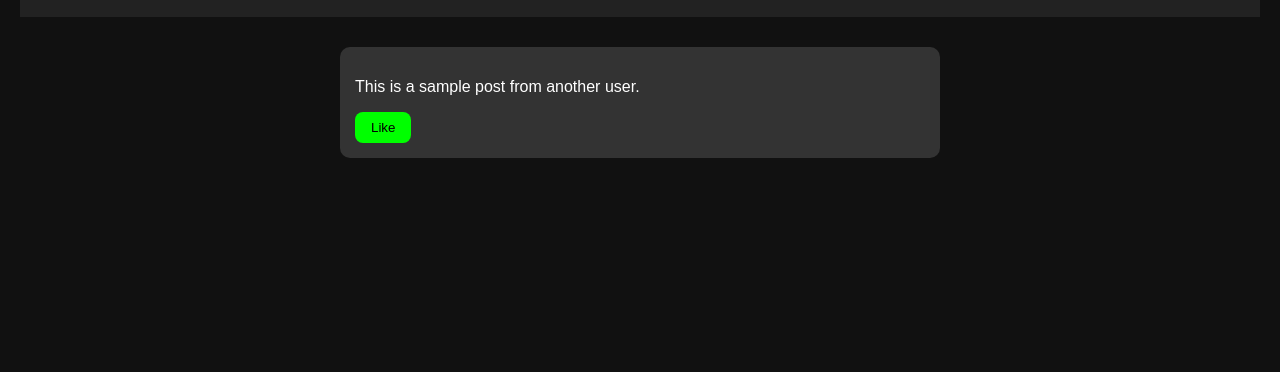
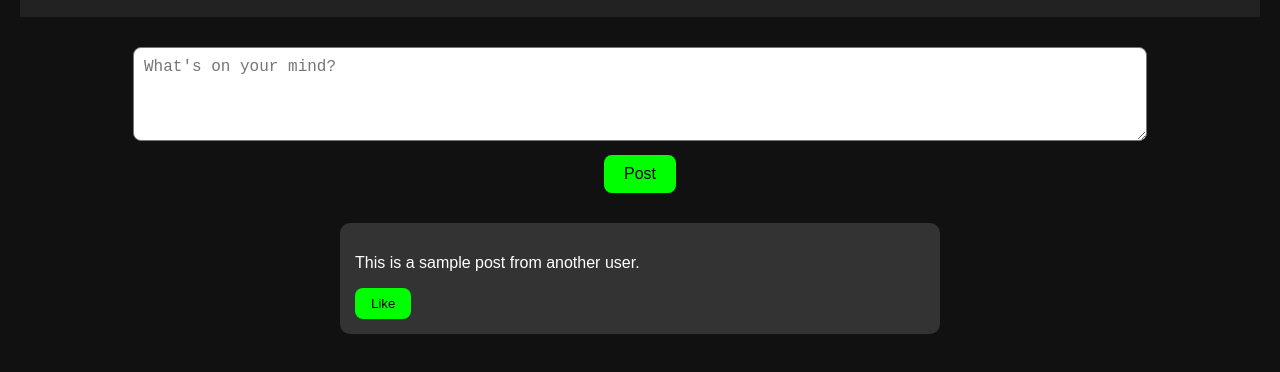
Before and after one commit to drajaijoy/incognito, a plain HTML site: page feed.html in a window 1280 px wide. Shown: the part 92-464 px from the top of the page. Drawn offline with Linux system fonts and the light colour scheme; sample sign-in values are in the browser's storage.

Commit message:
Update feed.html

```diff
--- a/feed.html
+++ b/feed.html
@@ -61,14 +61,25 @@
     <div class="coins">Coins: <span id="coinCount">1000</span></div>
   </div>
 
+  <!-- ✅ Create Post Section -->
+  <div id="createPostSection" style="margin-top: 30px; text-align: center;">
+    <textarea id="postInput" placeholder="What's on your mind?" rows="4" style="width: 80%; padding: 10px; border-radius: 8px; font-size: 16px;"></textarea>
+    <br>
+    <button onclick="createPost()" style="margin-top: 10px; padding: 10px 20px; font-size: 16px; border: none; border-radius: 8px; background-color: #0f0; color: #000; cursor: pointer;">
+      Post
+    </button>
+  </div>
+
+  <!-- ✅ Feed Area -->
   <div class="feed" id="feed">
-    <!-- Example post -->
+    <!-- Posts will appear here -->
     <div class="post">
       <p>This is a sample post from another user.</p>
       <button class="like-btn" onclick="likePost(this)">Like</button>
     </div>
   </div>
 
+  <!-- ✅ Scripts -->
   <script>
     const username = localStorage.getItem("incognito_username");
     if (!username) {
@@ -81,7 +92,10 @@
     if (!coins) {
       coins = 1000;
       localStorage.setItem("incognito_coins", coins);
+    } else {
+      coins = parseInt(coins);
     }
+
     document.getElementById("coinCount").textContent = coins;
 
     function likePost(button) {
@@ -97,6 +111,35 @@
       button.disabled = true;
       button.textContent = "Liked ❤️";
     }
+
+    function createPost() {
+      const postText = document.getElementById("postInput").value.trim();
+      if (!postText) {
+        alert("Please write something before posting.");
+        return;
+      }
+
+      const feed = document.getElementById("feed");
+
+      const postDiv = document.createElement("div");
+      postDiv.className = "post";
+
+      const para = document.createElement("p");
+      para.textContent = postText;
+
+      const likeButton = document.createElement("button");
+      likeButton.className = "like-btn";
+      likeButton.textContent = "Like";
+      likeButton.onclick = function () {
+        likePost(likeButton);
+      };
+
+      postDiv.appendChild(para);
+      postDiv.appendChild(likeButton);
+      feed.prepend(postDiv);
+
+      document.getElementById("postInput").value = "";
+    }
   </script>
 
 </body>
```
